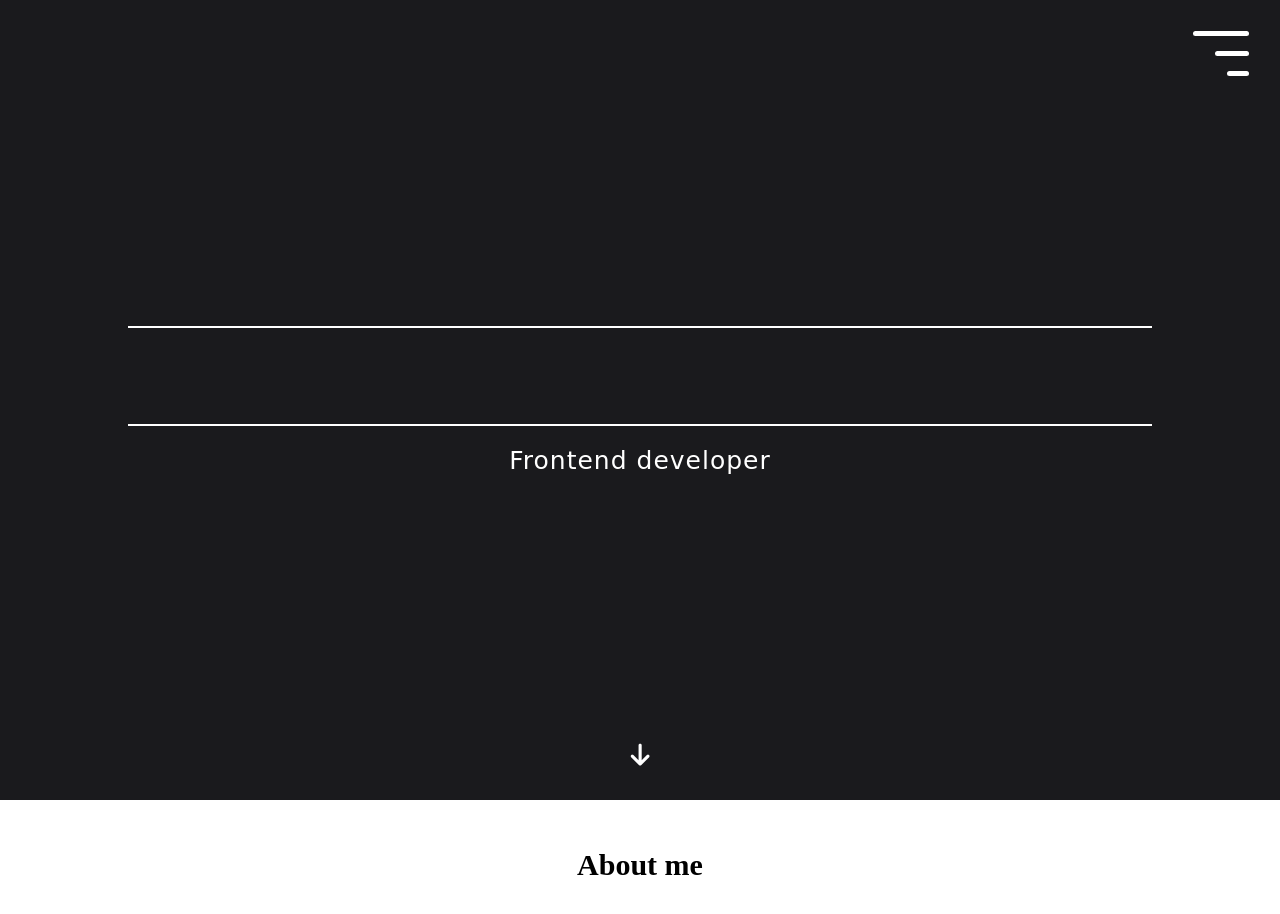
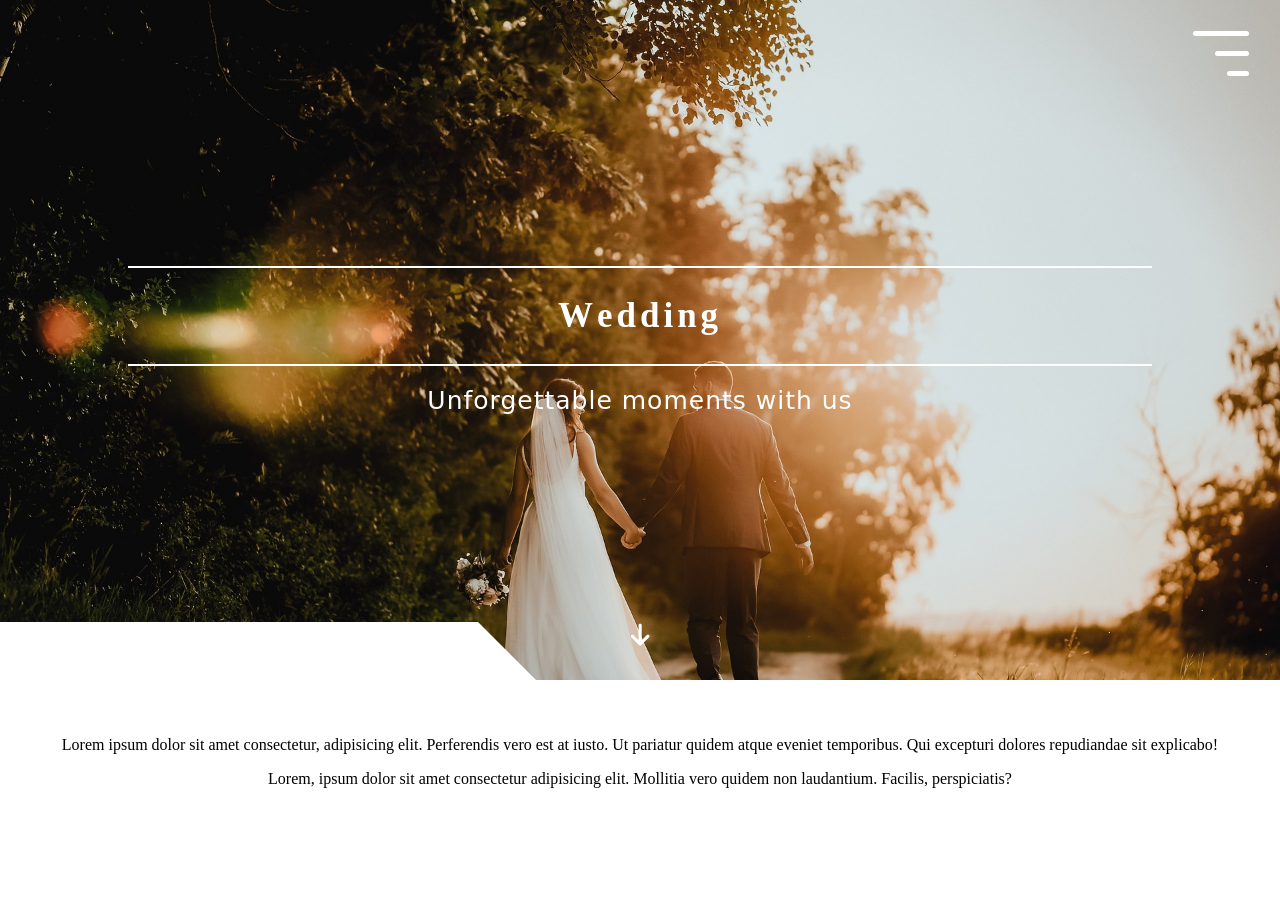
Before and after one commit to OskarCodeJourney/TestWebsite, a plain HTML site: page index.html in a window 1280 px wide. After the commit the page ends 800 px from the top, so only its background shows below. Drawn offline with Linux system fonts and the light colour scheme; a web font is replaced by a local one.

Commit message:
wedding website

```diff
--- a/index.html
+++ b/index.html
@@ -24,29 +24,38 @@
             <div class="burger-bars"></div>
         </div>
         <div class="nav">
-            <a href="#about" class="nav-items">About me</a>
+            <a href="#about" class="nav-items">About us</a>
             <a href="#" class="nav-items">Offer</a>
-            <a href="#" class="nav-items">Portfolio</a>
-            <a href="#" class="nav-items">Contact</a>
+            <a href="#" class="nav-items">Galery</a>
+            <a href="#contact" class="nav-items">Contact</a>
         </div>
         <div class="header">
             <div class="header-box">
                 <h1 class="header-title">
-                    <span class="header-span">O</span>
-                    <span class="header-span">s</span>
-                    <span class="header-span">k</span>
-                    <span class="header-span">a</span>
-                    <span class="header-span">r</span>
+                    <span class="header-span">W</span>
+                    <span class="header-span">e</span>
+                    <span class="header-span">d</span>
+                    <span class="header-span">d</span>
+                    <span class="header-span">i</span>
+                    <span class="header-span">n</span>
+                    <span class="header-span">g</span>
                 </h1>
             </div>
-            <p class="header-text">Frontend developer</p>
-            <a href="#about" class="arrow-down"><i class="fa-solid fa-arrow-down"></i></a>
+            <p class="header-text">Unforgettable moments with us</p>
+            <a href="#contact" class="arrow-down"><i class="fa-solid fa-arrow-down"></i></a>
         </div>
-        <section id="about" class="about">
-            <h2 class="about__title">About me</h2>
+        <section id="contact" class="contact">
+            <div class="contact__box">
+                <p class="contact__text">Lorem ipsum dolor sit amet consectetur, adipisicing elit. Perferendis vero est
+                    at iusto. Ut pariatur quidem atque eveniet temporibus. Qui excepturi dolores repudiandae sit
+                    explicabo!</p>
+                <p class="contact__text">Lorem, ipsum dolor sit amet consectetur adipisicing elit. Mollitia vero quidem
+                    non laudantium. Facilis, perspiciatis?</p>
 
+            </div>
 
         </section>
+
     </main>
 
     <script src="./js/main.js"></script>
--- a/js/main.js
+++ b/js/main.js
@@ -1,7 +1,27 @@
-const menuBtn = document.querySelector(`.burger-menu`);
-const nav = document.querySelector(`.nav`);
+const menuBtn = document.querySelector('.burger-menu');
+const nav = document.querySelector('.nav');
+const navLinks = document.querySelectorAll('.nav-items');
 
-function showNavigation() {
+function toggleNavigation() {
 	nav.classList.toggle('nav-show');
 }
-menuBtn.addEventListener('click', showNavigation);
+
+function closeNavigation() {
+	if (nav.classList.contains('nav-show')) {
+		nav.classList.remove('nav-show');
+	}
+}
+
+menuBtn.addEventListener('click', event => {
+	event.stopPropagation();
+	toggleNavigation();
+});
+
+navLinks.forEach(link => {
+	link.addEventListener('click', closeNavigation);
+});
+document.addEventListener('click', event => {
+	if (!nav.contains(event.target) && !menuBtn.contains(event.target)) {
+		closeNavigation();
+	}
+});
--- a/sass/style.scss
+++ b/sass/style.scss
@@ -16,9 +16,21 @@ body {
 }
 
 .main {
-	width: 100vw;
-	height: 100vh;
-	background-color: #1a1a1d;
+	position: relative;
+	height: 85vh;
+	background-position: center;
+	background-size: cover;
+	background-image: url('../utilities/img/love-6600904_1920.jpg');
+	&::before {
+		position: absolute;
+		content: '';
+		width: 70%;
+		height: 10%;
+		bottom: -10px;
+		left: -30%;
+		background-color: #fff;
+		transform: skew(45deg);
+	}
 	.burger-menu {
 		position: fixed;
 		padding: 2.5em;
@@ -66,13 +78,15 @@ body {
 		}
 	}
 	.nav {
+		position: fixed;
 		display: flex;
 		align-items: center;
 		justify-content: space-evenly;
 		flex-direction: column;
-		position: absolute;
 		width: 100%;
-		height: 40%;
+		height: 60%;
+		padding-top: 10px;
+		padding-bottom: 10px;
 		background-color: #1a1a1d;
 		transform: translateY(-100%);
 		transition: transform 0.3s;
@@ -99,16 +113,23 @@ body {
 			border-top: 2px solid #fff;
 			border-bottom: 2px solid #fff;
 			.header-title {
+				display: flex;
+				align-items: center;
+				justify-content: center;
 				position: absolute;
 				top: 50%;
 				left: 50%;
+				width: 100%;
 				transform: translate(-50%, -50%);
-				font-size: 4.5rem;
+				font-size: 0;
+				padding: 1em;
 				.header-span {
 					position: relative;
 					top: -100px;
+					font-size: 3.5rem;
+					letter-spacing: 4px;
 					color: #fff;
-					animation: bounce 5s infinite cubic-bezier(0.23, 1, 0.32, 1);
+					animation: bounce 7s infinite cubic-bezier(0.23, 1, 0.32, 1);
 				}
 				:nth-child(1) {
 					animation-delay: 0.1s;
@@ -124,6 +145,12 @@ body {
 				}
 				:nth-child(5) {
 					animation-delay: 0.5s;
+				}
+				:nth-child(6) {
+					animation-delay: 0.6s;
+				}
+				:nth-child(7) {
+					animation-delay: 0.7s;
 				}
 			}
 		}
@@ -141,6 +168,7 @@ body {
 			color: #fff;
 			font-size: 2.5rem;
 			animation: arrow 2s infinite;
+			z-index: 111;
 		}
 		.arrow-down {
 			position: absolute;
@@ -151,15 +179,15 @@ body {
 	.nav-show {
 		transform: translateY(0);
 	}
-	.about {
-		padding: 3em;
-		&__title {
+	.contact {
+		padding-top: 3em;
+		&__text {
+			padding: 0.5em 1em;
 			text-align: center;
-			color: #000;
-			font-size: 3rem;
 		}
 	}
 }
+
 @keyframes bounce {
 	0% {
 		top: -100px;
@@ -176,6 +204,7 @@ body {
 		top: 0;
 	}
 	80% {
+		top: 100px;
 		opacity: 1;
 	}
 	90% {
```
Also changed, not shown: css/style.css, utilities/img/city-6220689_1920.jpg (deleted), utilities/img/coffee-4668463_1920.jpg (deleted), utilities/img/dirt-bike-1868996_1920.jpg (deleted), utilities/img/gift.svg (deleted), utilities/img/love-6600904_1920.jpg (added), utilities/img/mountains.jpg (deleted), utilities/img/pngegg.png (deleted), utilities/img/shopping-cart.svg (deleted), utilities/img/sunset-698501_1920.jpg (added), utilities/img/waterfall.jpg (deleted), 4 other files.
